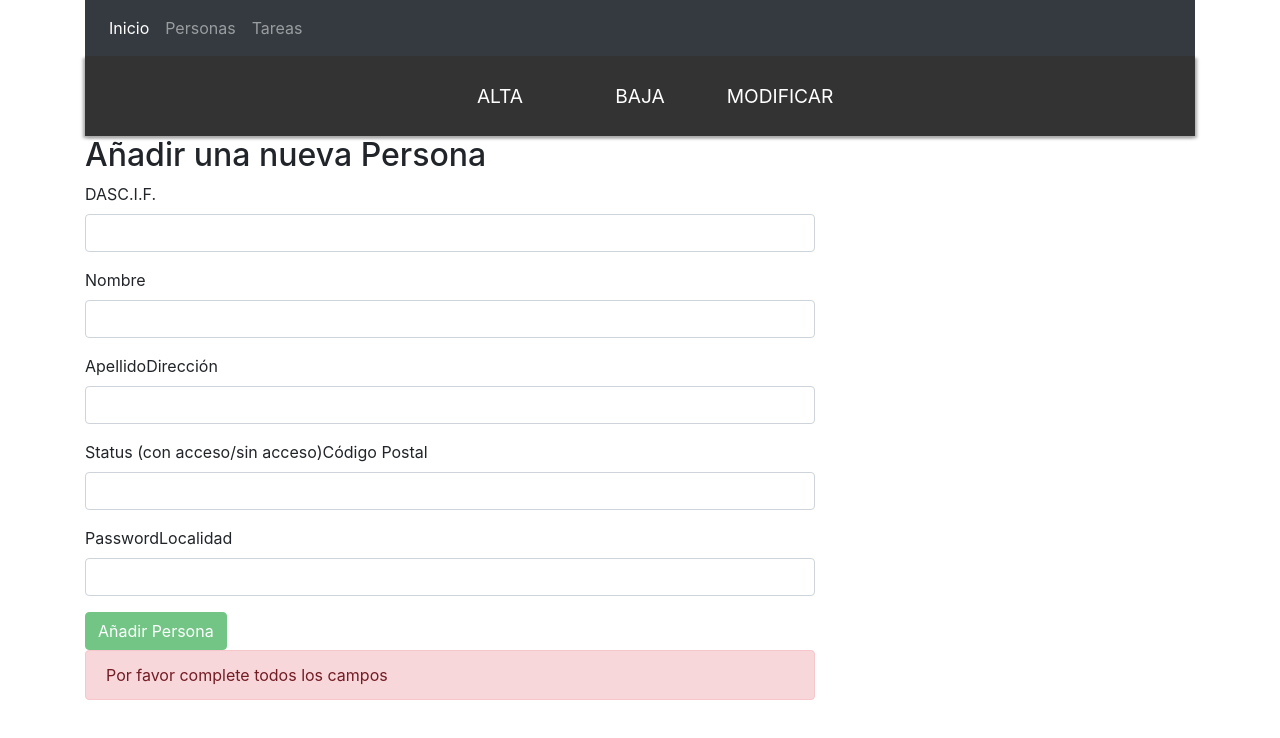
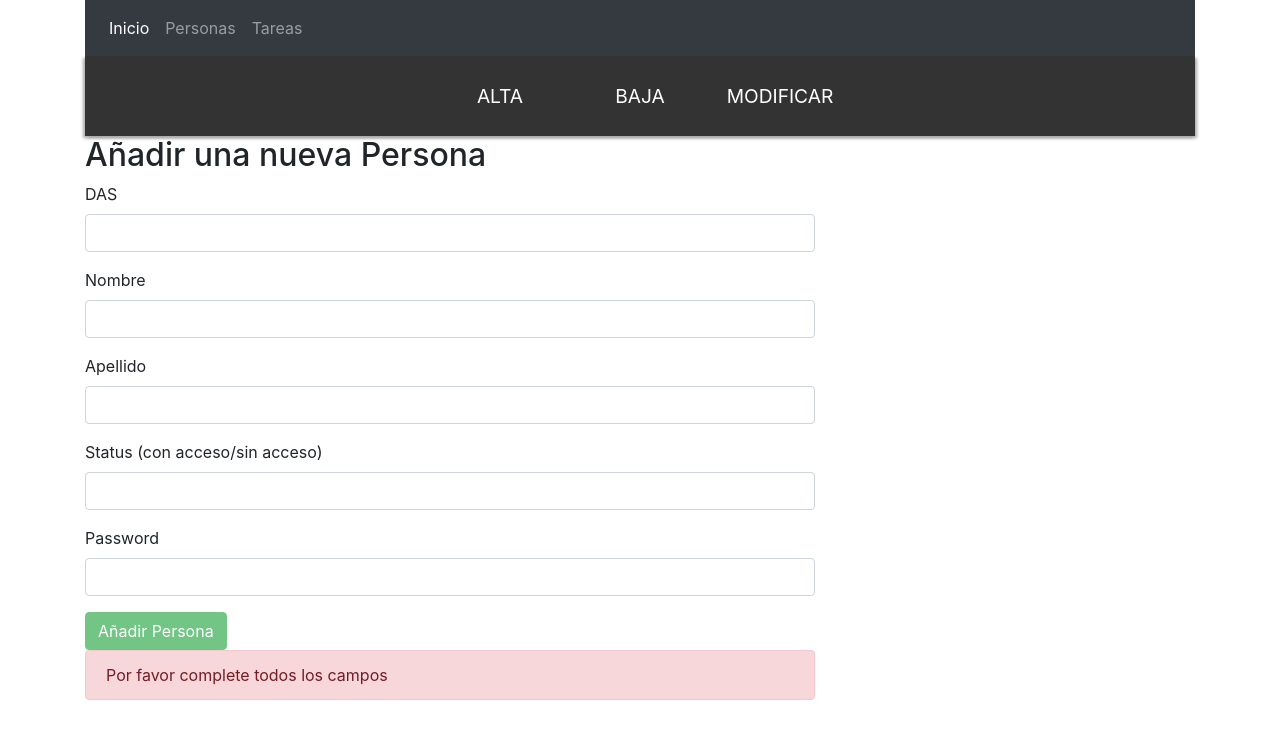
Before and after one commit to mariafonfria/mariafonfria, an Angular app: page /addPersona in a window 1280 px wide. Shown: the top 738 px of the page. Built offline with nearby package versions, Linux system fonts and the light colour scheme.

Commit message:
Corrigiendo formulario alta personas

```diff
--- a/src/app/personas/add-persona/add-persona.component.html
+++ b/src/app/personas/add-persona/add-persona.component.html
@@ -9,7 +9,6 @@
 
         <div class="form-group">
           <label>DAS</label>
-          <label>C.I.F.</label>
            <i class="fa fa-check-circle check"
                *ngIf="das.valid"></i>
           <i class="fa fa-exclamation-circle uncheck"
@@ -44,7 +43,6 @@
         </div>
         <div class="form-group">
           <label>Apellido</label>
-          <label>Dirección</label>
 
            <i class="fa fa-check-circle check"
                *ngIf="apellido.valid"></i>
@@ -63,7 +61,6 @@
         </div>
         <div class="form-group">
           <label>Status (con acceso/sin acceso)</label>
-          <label>Código Postal</label>
            <i class="fa fa-check-circle check"
                *ngIf="cp.valid"></i>
           <i class="fa fa-exclamation-circle uncheck"
@@ -81,7 +78,6 @@
         </div>
         <div class="form-group">
           <label>Password</label>
-          <label>Localidad</label>
            <i class="fa fa-check-circle check"
                *ngIf="password.valid"></i>
           <i class="fa fa-exclamation-circle uncheck"
@@ -97,27 +93,6 @@
             El campo password es obligatorio.
           </p>
         </div>
-       <!-- <div class="form-group">
-          <label for="provincia">Provincia</label>
-           <i class="fa fa-check-circle check"
-               *ngIf="provincia.valid"></i>
-          <i class="fa fa-exclamation-circle uncheck"
-               *ngIf="provincia.invalid && provincia.touched"></i>
-          <select class="form-control"
-                  id="provincia"
-                  ngModel
-                  name="provincia"
-                  required
-                  #provincia="ngModel">
-                  <option value="">Seleccione la provincia</option>
-                  <option *ngFor="let provincia of provincias"
-                  [value]="provincia">{{provincia}} </option>
-          </select>
-          <p class="alert alert-danger" *ngIf="provincia.invalid && provincia.touched">
-            El campo Provincia es obligatorio.
-          </p>
-        </div>
-      -->
 
 
       <button type="submit"
@@ -127,14 +102,7 @@
       <p class="alert alert-danger " *ngIf="!formpro.valid">
         Por favor complete todos los campos
       </p>
-      <!--
-    <hr>
-      <pre> Estado Dirty: {{ formpro.controls.email.dirty }}</pre>
-      <pre> Estado Pristine: {{ formpro.controls.email.pristine }}</pre>
-      <pre> Estado Touched: {{ formpro.controls.email.touched }}</pre>
-      <pre> Estado Valid: {{ formpro.controls.email.valid }}</pre>
-      <pre> Estado Invalid: {{ formpro.controls.email.invalid }}</pre>
-      -->
+
     </form>
   </div>
 </div>
```
